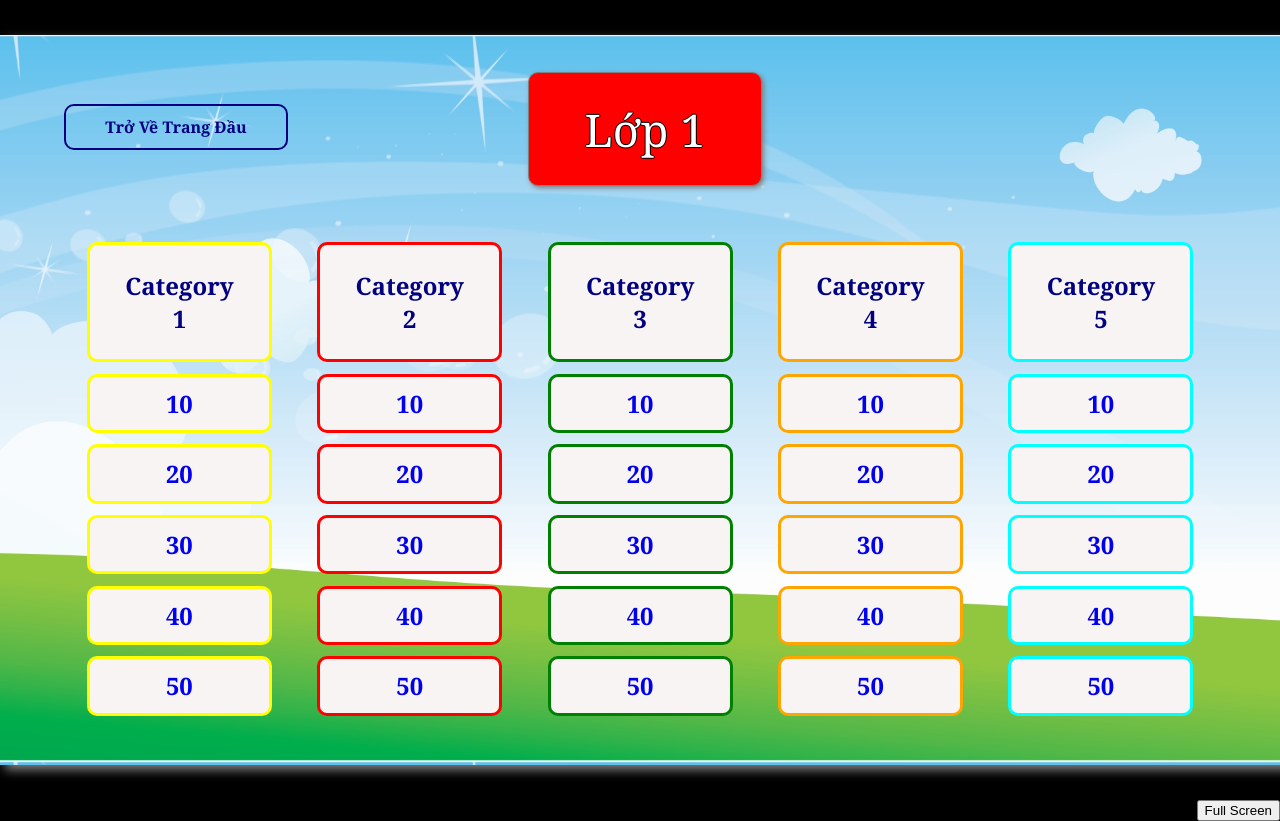
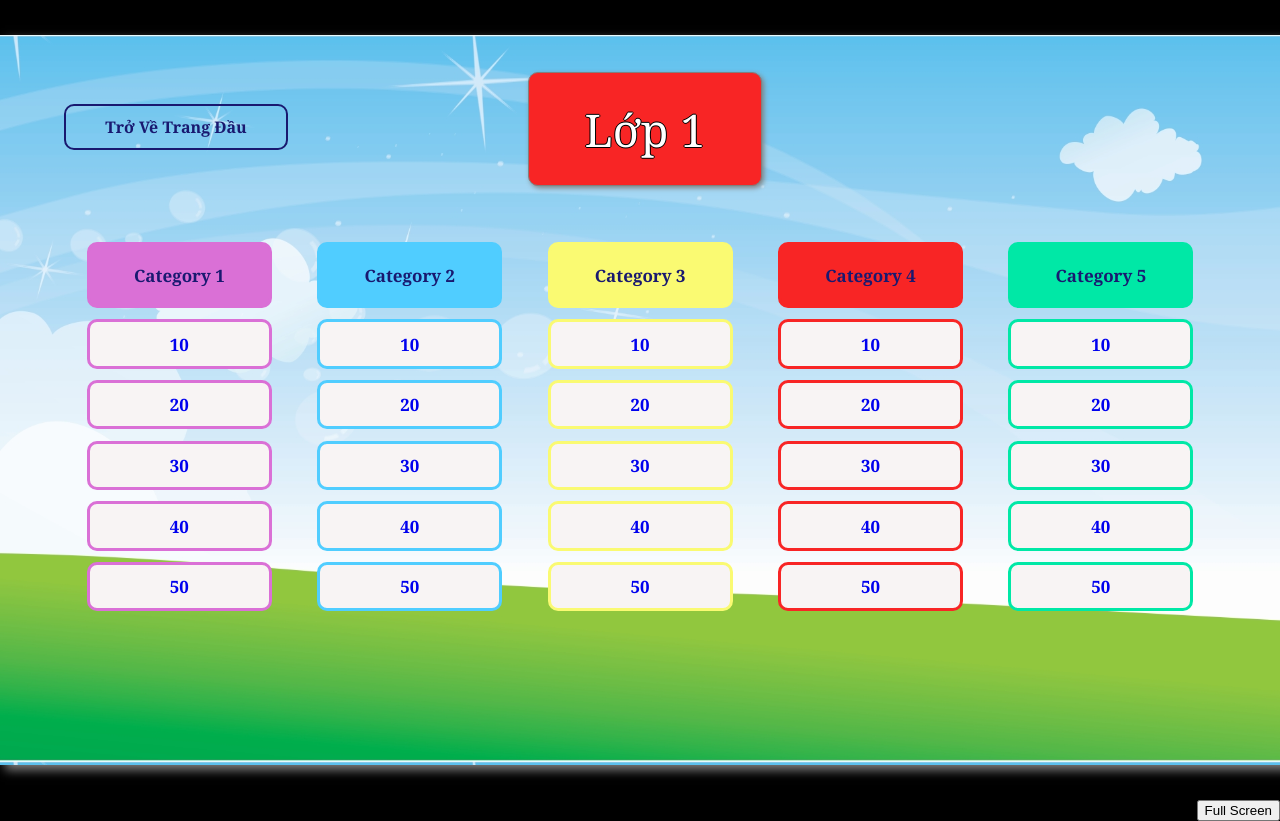
Before and after one commit to ankpham/vh-elimination-round, a React (Create React App) app: page /select-category-and-points/1 in a window 1280 px wide. Shown: the top 821 px of the page. Built offline with nearby package versions, Linux system fonts and the light colour scheme.

Commit message:
Styling changes all throughout

```diff
--- a/src/pages/SelectCategoryAndPoints.jsx
+++ b/src/pages/SelectCategoryAndPoints.jsx
@@ -13,7 +13,7 @@ const SelectCategoryAndPoints = () => {
     let gradeMapping = useMemo(() =>
         new Map([
             ["mg", "background-yellow"], ["vl", "background-orange"], ["1", "background-red"],
-            ["2", "background-darkred"], ["3", "background-purple"], ["4", "background-navy"],
+            ["2", "background-pink"], ["3", "background-orchid"], ["4", "background-purple"],
             ["5", "background-lightblue"], ["6", "background-cyan"], ["7", "background-green"]
         ])
     , [])
@@ -97,44 +97,44 @@ const SelectCategoryAndPoints = () => {
                 <div className='selection-container-category-points'>
                     <div ref={categoryElement} className="category">
                         <div className='column'>
-                            <span className="select border-yellow">Category 1</span>
-                            <Link onClick={() => newUsedQuestion(1,1)} to={"/view-question/" + grade + "/1/10"} className="select border-yellow">10</Link>
-                            <Link onClick={() => newUsedQuestion(1,2)} to={"/view-question/" + grade + "/1/20"} className="select border-yellow">20</Link>
-                            <Link onClick={() => newUsedQuestion(1,3)} to={"/view-question/" + grade + "/1/30"} className="select border-yellow">30</Link>
-                            <Link onClick={() => newUsedQuestion(1,4)} to={"/view-question/" + grade + "/1/40"} className="select border-yellow">40</Link>
-                            <Link onClick={() => newUsedQuestion(1,5)} to={"/view-question/" + grade + "/1/50"} className="select border-yellow">50</Link>
+                            <span className="select background-orchid border-orchid">Category 1</span>
+                            <Link onClick={() => newUsedQuestion(1,1)} to={"/view-question/" + grade + "/1/10"} className="select border-orchid">10</Link>
+                            <Link onClick={() => newUsedQuestion(1,2)} to={"/view-question/" + grade + "/1/20"} className="select border-orchid">20</Link>
+                            <Link onClick={() => newUsedQuestion(1,3)} to={"/view-question/" + grade + "/1/30"} className="select border-orchid">30</Link>
+                            <Link onClick={() => newUsedQuestion(1,4)} to={"/view-question/" + grade + "/1/40"} className="select border-orchid">40</Link>
+                            <Link onClick={() => newUsedQuestion(1,5)} to={"/view-question/" + grade + "/1/50"} className="select border-orchid">50</Link>
                         </div>
                         <div className='column'>
-                            <span className="select border-red">Category 2</span>
-                            <Link onClick={() => newUsedQuestion(2,1)} to={"/view-question/" + grade + "/2/10"} className="select border-red">10</Link>
-                            <Link onClick={() => newUsedQuestion(2,2)} to={"/view-question/" + grade + "/2/20"} className="select border-red">20</Link>
-                            <Link onClick={() => newUsedQuestion(2,3)} to={"/view-question/" + grade + "/2/30"} className="select border-red">30</Link>
-                            <Link onClick={() => newUsedQuestion(2,4)} to={"/view-question/" + grade + "/2/40"} className="select border-red">40</Link>
-                            <Link onClick={() => newUsedQuestion(2,5)} to={"/view-question/" + grade + "/2/50"} className="select border-red">50</Link>
+                            <span className="select background-lightblue border-lightblue">Category 2</span>
+                            <Link onClick={() => newUsedQuestion(2,1)} to={"/view-question/" + grade + "/2/10"} className="select border-lightblue">10</Link>
+                            <Link onClick={() => newUsedQuestion(2,2)} to={"/view-question/" + grade + "/2/20"} className="select border-lightblue">20</Link>
+                            <Link onClick={() => newUsedQuestion(2,3)} to={"/view-question/" + grade + "/2/30"} className="select border-lightblue">30</Link>
+                            <Link onClick={() => newUsedQuestion(2,4)} to={"/view-question/" + grade + "/2/40"} className="select border-lightblue">40</Link>
+                            <Link onClick={() => newUsedQuestion(2,5)} to={"/view-question/" + grade + "/2/50"} className="select border-lightblue">50</Link>
                         </div>
                         <div className='column'>
-                            <span className="select border-green">Category 3</span>
-                            <Link onClick={() => newUsedQuestion(3,1)} to={"/view-question/" + grade + "/3/10"} className="select border-green">10</Link>
-                            <Link onClick={() => newUsedQuestion(3,2)} to={"/view-question/" + grade + "/3/20"} className="select border-green">20</Link>
-                            <Link onClick={() => newUsedQuestion(3,3)} to={"/view-question/" + grade + "/3/30"} className="select border-green">30</Link>
-                            <Link onClick={() => newUsedQuestion(3,4)} to={"/view-question/" + grade + "/3/40"} className="select border-green">40</Link>
-                            <Link onClick={() => newUsedQuestion(3,5)} to={"/view-question/" + grade + "/3/50"} className="select border-green">50</Link>
+                            <span className="select background-yellow border-yellow">Category 3</span>
+                            <Link onClick={() => newUsedQuestion(3,1)} to={"/view-question/" + grade + "/3/10"} className="select border-yellow">10</Link>
+                            <Link onClick={() => newUsedQuestion(3,2)} to={"/view-question/" + grade + "/3/20"} className="select border-yellow">20</Link>
+                            <Link onClick={() => newUsedQuestion(3,3)} to={"/view-question/" + grade + "/3/30"} className="select border-yellow">30</Link>
+                            <Link onClick={() => newUsedQuestion(3,4)} to={"/view-question/" + grade + "/3/40"} className="select border-yellow">40</Link>
+                            <Link onClick={() => newUsedQuestion(3,5)} to={"/view-question/" + grade + "/3/50"} className="select border-yellow">50</Link>
                         </div>
                         <div className='column'>
-                            <span className="select border-orange">Category 4</span>
-                            <Link onClick={() => newUsedQuestion(4,1)} to={"/view-question/" + grade + "/4/10"} className="select border-orange">10</Link>
-                            <Link onClick={() => newUsedQuestion(4,2)} to={"/view-question/" + grade + "/4/20"} className="select border-orange">20</Link>
-                            <Link onClick={() => newUsedQuestion(4,3)} to={"/view-question/" + grade + "/4/30"} className="select border-orange">30</Link>
-                            <Link onClick={() => newUsedQuestion(4,4)} to={"/view-question/" + grade + "/4/40"} className="select border-orange">40</Link>
-                            <Link onClick={() => newUsedQuestion(4,5)} to={"/view-question/" + grade + "/4/50"} className="select border-orange">50</Link>
+                            <span className="select background-red border-red">Category 4</span>
+                            <Link onClick={() => newUsedQuestion(4,1)} to={"/view-question/" + grade + "/4/10"} className="select border-red">10</Link>
+                            <Link onClick={() => newUsedQuestion(4,2)} to={"/view-question/" + grade + "/4/20"} className="select border-red">20</Link>
+                            <Link onClick={() => newUsedQuestion(4,3)} to={"/view-question/" + grade + "/4/30"} className="select border-red">30</Link>
+                            <Link onClick={() => newUsedQuestion(4,4)} to={"/view-question/" + grade + "/4/40"} className="select border-red">40</Link>
+                            <Link onClick={() => newUsedQuestion(4,5)} to={"/view-question/" + grade + "/4/50"} className="select border-red">50</Link>
                         </div>
                         <div className='column'>
-                            <span className="select border-cyan">Category 5</span>
-                            <Link onClick={() => newUsedQuestion(5,1)} to={"/view-question/" + grade + "/5/10"} className="select border-cyan">10</Link>
-                            <Link onClick={() => newUsedQuestion(5,2)} to={"/view-question/" + grade + "/5/20"} className="select border-cyan">20</Link>
-                            <Link onClick={() => newUsedQuestion(5,3)} to={"/view-question/" + grade + "/5/30"} className="select border-cyan">30</Link>
-                            <Link onClick={() => newUsedQuestion(5,4)} to={"/view-question/" + grade + "/5/40"} className="select border-cyan">40</Link>
-                            <Link onClick={() => newUsedQuestion(5,5)} to={"/view-question/" + grade + "/5/50"} className="select border-cyan">50</Link>
+                            <span className="select background-green border-green">Category 5</span>
+                            <Link onClick={() => newUsedQuestion(5,1)} to={"/view-question/" + grade + "/5/10"} className="select border-green">10</Link>
+                            <Link onClick={() => newUsedQuestion(5,2)} to={"/view-question/" + grade + "/5/20"} className="select border-green">20</Link>
+                            <Link onClick={() => newUsedQuestion(5,3)} to={"/view-question/" + grade + "/5/30"} className="select border-green">30</Link>
+                            <Link onClick={() => newUsedQuestion(5,4)} to={"/view-question/" + grade + "/5/40"} className="select border-green">40</Link>
+                            <Link onClick={() => newUsedQuestion(5,5)} to={"/view-question/" + grade + "/5/50"} className="select border-green">50</Link>
                         </div>
                     </div>
                 </div>
--- a/src/pages/SelectGrade.jsx
+++ b/src/pages/SelectGrade.jsx
@@ -14,9 +14,9 @@ const SelectGrade = () => {
                         <Link to={"/select-category-and-points/mg"} className="select background-yellow">Lớp MG</Link>
                         <Link to={"/select-category-and-points/vl"} className="select background-orange">Lớp VL</Link>
                         <Link to={"/select-category-and-points/1"} className="select background-red">Lớp 1</Link>
-                        <Link to={"/select-category-and-points/2"} className="select background-darkred">Lớp 2</Link>
-                        <Link to={"/select-category-and-points/3"} className="select background-purple">Lớp 3</Link>
-                        <Link to={"/select-category-and-points/4"} className="select background-navy">Lớp 4</Link>
+                        <Link to={"/select-category-and-points/2"} className="select background-pink">Lớp 2</Link>
+                        <Link to={"/select-category-and-points/3"} className="select background-orchid">Lớp 3</Link>
+                        <Link to={"/select-category-and-points/4"} className="select background-purple">Lớp 4</Link>
                         <Link to={"/select-category-and-points/5"} className="select background-lightblue">Lớp 5</Link>
                         <Link to={"/select-category-and-points/6"} className="select background-cyan">Lớp 6</Link>
                         <Link to={"/select-category-and-points/7"} className="select background-green">Lớp 7</Link>
--- a/src/style/background-colors.css
+++ b/src/style/background-colors.css
@@ -1,35 +1,35 @@
 .background-yellow {
-    background-color: yellow !important;
+    background-color: rgb(250, 250, 114) !important;
 }
 
 .background-orange {
-    background-color: orange !important;
+    background-color: rgb(254, 165, 48) !important;
 }
 
 .background-red {
-    background-color: red !important;
+    background-color: rgb(248, 37, 37) !important;
 }
 
-.background-darkred {
-    background-color: darkred !important;
+.background-pink {
+    background-color: rgb(252, 49, 157) !important;
+}
+
+.background-orchid {
+    background-color: orchid !important;
 }
 
 .background-purple {
-    background-color: purple !important;
-}
-
-.background-navy {
-    background-color: navy !important;
+    background-color: rgb(134, 75, 252) !important;
 }
 
 .background-lightblue {
-    background-color: lightblue !important;
+    background-color: rgb(80, 205, 255) !important;
 }
 
 .background-cyan {
-    background-color: cyan !important;
+    background-color: rgb(0, 255, 255) !important;
 }
 
 .background-green {
-    background-color: green !important;
+    background-color: rgb(0, 232, 166) !important;
 }
--- a/src/style/border-colors.css
+++ b/src/style/border-colors.css
@@ -1,39 +1,35 @@
 .border-yellow {
-    border-color: yellow !important;
+    border-color: rgb(250, 250, 114) !important;
 }
 
 .border-orange {
-    border-color: orange !important;
+    border-color: rgb(254, 165, 48) !important;
 }
 
 .border-red {
-    border-color: red !important;
+    border-color: rgb(248, 37, 37) !important;
 }
 
-.border-darkred {
-    border-color: darkred !important;
+.border-pink {
+    border-color: rgb(252, 49, 157) !important;
+}
+
+.border-orchid {
+    border-color: orchid !important;
 }
 
 .border-purple {
-    border-color: purple !important;
-}
-
-.border-blue {
-    border-color: blue !important;
-}
-
-.border-navy {
-    border-color: navy !important;
+    border-color: rgb(134, 75, 252) !important;
 }
 
 .border-lightblue {
-    border-color: lightblue !important;
+    border-color: rgb(80, 205, 255) !important;
 }
 
 .border-cyan {
-    border-color: cyan !important;
+    border-color: rgb(0, 255, 255) !important;
 }
 
 .border-green {
-    border-color: green !important;
+    border-color: rgb(0, 232, 166) !important;
 }
--- a/src/style/selection.css
+++ b/src/style/selection.css
@@ -38,8 +38,8 @@
     margin-top: 2.5%;
     margin-bottom: 2.5%;
     box-shadow: 2px 2px 5px gray;
-    text-shadow: -1px 0 black, 0 1px black, 1px 0 black, 0 -1px black;
-    color: white;
+    /*text-shadow: -1px 0 black, 0 1px black, 1px 0 black, 0 -1px black;*/
+    color: midnightblue;
     text-decoration: none;
 }
 
@@ -73,8 +73,8 @@
 
 .selection .selection-container-category-points .category .column .select:first-child {
     cursor: default;
-    padding-top: 3vh;
-    padding-bottom: 3vh;
+    padding-top: 2.3vh;
+    padding-bottom: 2.3vh;
 }
 
 .selection .selection-container-category-points .category .column .select:first-child:hover {
@@ -83,6 +83,7 @@
 
 .selection .selection-container-category-points .category .column .select {
     width: 100%;
+    font-size: 17px;
     border-width: 3px;
     background-color: #f8f4f4;
     text-decoration: none;
--- a/src/style/style.css
+++ b/src/style/style.css
@@ -12,7 +12,7 @@
 body {
     background-color: rgba(0,0,0);
     overflow: hidden; /*remove overflow hidden to add scrollbar and access full screen button*/
-    color: navy;
+    color: midnightblue;
     font-family: Cambria;
     font-weight: 600;
 }
@@ -44,12 +44,12 @@ body {
 }
 
 .link {
-    color: navy;
+    color: midnightblue;
     display: block;
     text-align: center;
     width: 200px;
     text-decoration: none;
-    border: navy solid 2px;
+    border: midnightblue solid 2px;
     border-radius: 10px;
     padding: 10px;
     margin: 5px;
@@ -57,11 +57,11 @@ body {
 }
 
 .link:hover {
-    border: navy 3px solid;
+    border: midnightblue 3px solid;
 }
 
 .link:active {
-    border: navy 4px solid;
+    border: midnightblue 4px solid;
 }
 
 .select {
@@ -81,11 +81,11 @@ body {
 }
 
 .select:hover {
-    border: 2px navy inset;
+    border: 2px midnightblue inset;
 }
 
 .select.active {
-    border: 3px navy inset;
+    border: 3px midnightblue inset;
 }
 
 .link.back-to-selection {
@@ -131,7 +131,7 @@ input {
 }
 
 .link.next {
-    color: navy;
+    color: midnightblue;
     border: none;
     font-weight: 900;
     font-size: 90px;
```
Also changed, not shown: src/pages/ViewQuestion.jsx (+33 -11 lines), src/style/view-question.css (+6 -12 lines).
